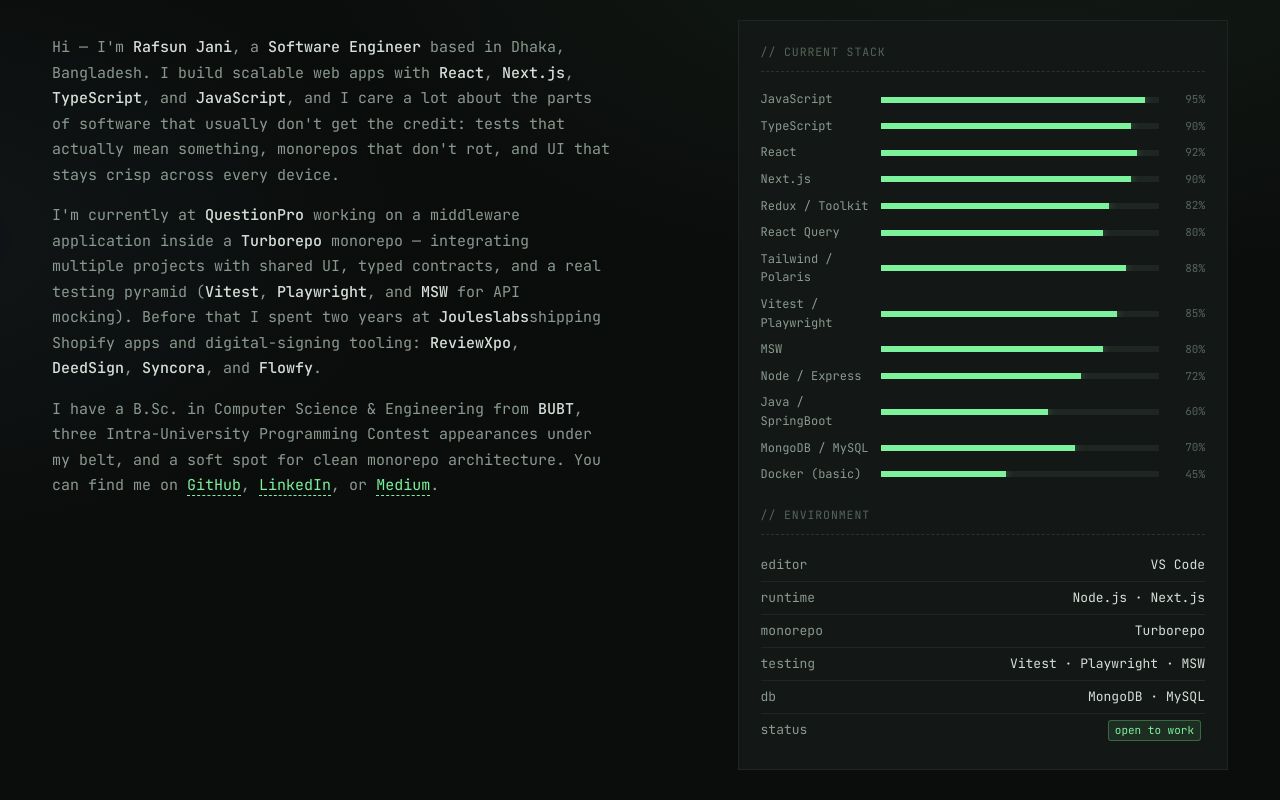
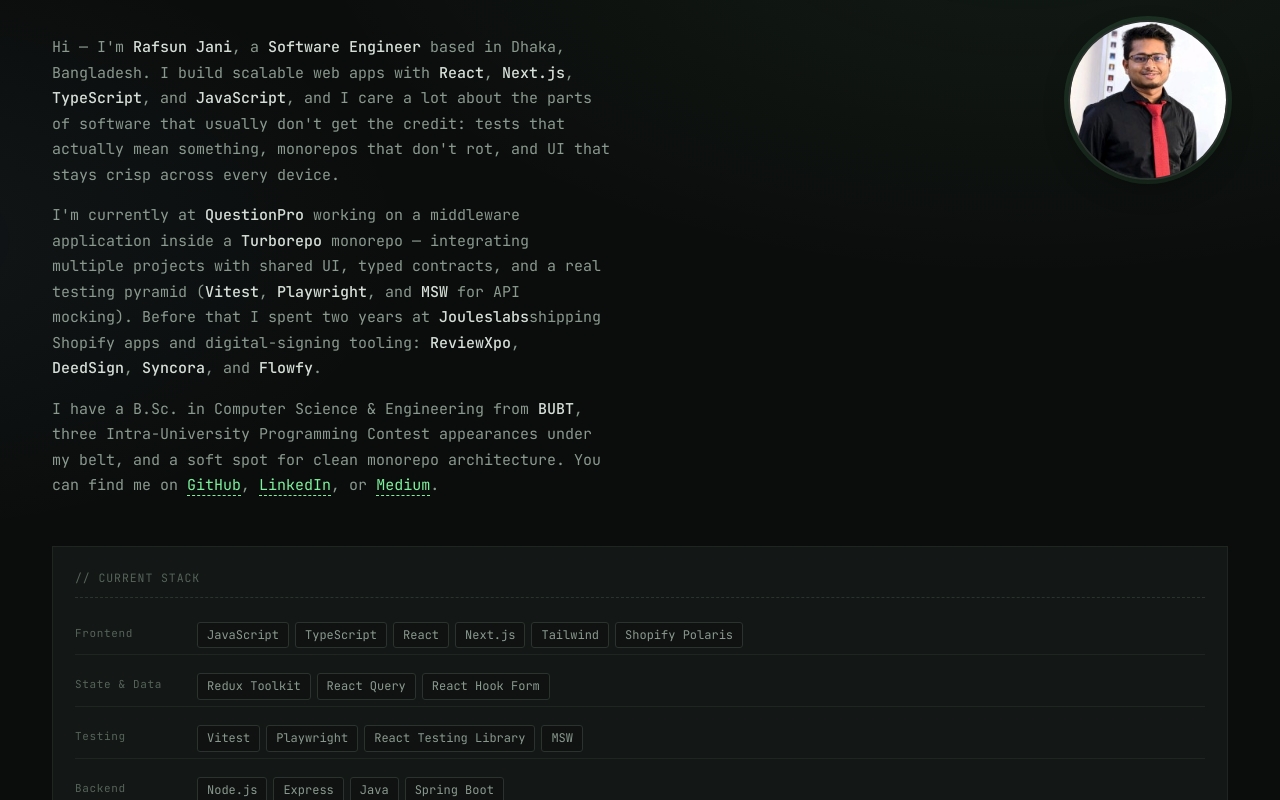
Before and after one commit to Rafsun83/dev-atelier, a React (Vite) app: page / in a window 1280 px wide. Shown: the part 800-1600 px from the top of the page. Built offline with nearby package versions, Linux system fonts and the light colour scheme.

Commit message:
Updated design section and data update

```diff
--- a/src/components/About.jsx
+++ b/src/components/About.jsx
@@ -1,5 +1,5 @@
 import React from "react";
-import { SectionHead, Reveal, Bars } from "./shared.jsx";
+import { SectionHead, Reveal } from "./shared.jsx";
 
 export function About({ profile, skills }) {
   return (
@@ -8,48 +8,103 @@
       <Reveal className="about">
         <div>
           <p>
-            Hi — I'm <b>Rafsun Jani</b>, a <b>Software Engineer</b> based in {profile.location}.
-            I build scalable web apps with <b>React</b>, <b>Next.js</b>, <b>TypeScript</b>, and
-            <b> JavaScript</b>, and I care a lot about the parts of software that usually
-            don't get the credit: tests that actually mean something, monorepos that don't
-            rot, and UI that stays crisp across every device.
+            Hi — I'm <b>Rafsun Jani</b>, a <b>Software Engineer</b> based in{" "}
+            {profile.location}. I build scalable web apps with <b>React</b>,{" "}
+            <b>Next.js</b>, <b>TypeScript</b>, and
+            <b> JavaScript</b>, and I care a lot about the parts of software
+            that usually don't get the credit: tests that actually mean
+            something, monorepos that don't rot, and UI that stays crisp across
+            every device.
           </p>
           <p>
-            I'm currently at <b>QuestionPro</b> working on a middleware application inside
-            a <b>Turborepo</b> monorepo — integrating multiple projects with shared UI,
-            typed contracts, and a real testing pyramid (<b>Vitest</b>, <b>Playwright</b>,
-            and <b>MSW</b> for API mocking). Before that I spent two years at <b>Jouleslabs</b>
-            shipping Shopify apps and digital-signing tooling: <b>ReviewXpo</b>, <b>DeedSign</b>,
-            <b> Syncora</b>, and <b>Flowfy</b>.
+            I'm currently at <b>QuestionPro</b> working on a middleware
+            application inside a <b>Turborepo</b> monorepo — integrating
+            multiple projects with shared UI, typed contracts, and a real
+            testing pyramid (<b>Vitest</b>, <b>Playwright</b>, and <b>MSW</b>{" "}
+            for API mocking). Before that I spent two years at <b>Jouleslabs</b>
+            shipping Shopify apps and digital-signing tooling: <b>
+              ReviewXpo
+            </b>, <b>DeedSign</b>,<b> Syncora</b>, and <b>Flowfy</b>.
           </p>
           <p>
-            I have a B.Sc. in Computer Science & Engineering from <b>BUBT</b>, three
-            Intra-University Programming Contest appearances under my belt, and a soft spot
-            for clean monorepo architecture. You can find me on{" "}
-            <a className="link" href={profile.links.github} target="_blank" rel="noreferrer">GitHub</a>,{" "}
-            <a className="link" href={profile.links.linkedin} target="_blank" rel="noreferrer">LinkedIn</a>, or{" "}
-            <a className="link" href={profile.links.medium} target="_blank" rel="noreferrer">Medium</a>.
+            I have a B.Sc. in Computer Science & Engineering from <b>BUBT</b>,
+            three Intra-University Programming Contest appearances under my
+            belt, and a soft spot for clean monorepo architecture. You can find
+            me on{" "}
+            <a
+              className="link"
+              href={profile.links.github}
+              target="_blank"
+              rel="noreferrer"
+            >
+              GitHub
+            </a>
+            ,{" "}
+            <a
+              className="link"
+              href={profile.links.linkedin}
+              target="_blank"
+              rel="noreferrer"
+            >
+              LinkedIn
+            </a>
+            , or{" "}
+            <a
+              className="link"
+              href={profile.links.medium}
+              target="_blank"
+              rel="noreferrer"
+            >
+              Medium
+            </a>
+            .
           </p>
         </div>
 
-        <aside>
-          <div className="stat-card">
-            <div className="hd">// CURRENT STACK</div>
-            <Bars items={skills.stack} />
+        <div className="about-avatar-col">
+          <img
+            src="./public/Rafsun.jpeg"
+            alt={profile.name}
+            className="about-photo-avatar"
+            onError={(e) => {
+              e.currentTarget.closest(".about-avatar-col").style.display =
+                "none";
+            }}
+          />
+        </div>
+      </Reveal>
 
-            <div className="hd" style={{ marginTop: 18 }}>// ENVIRONMENT</div>
-            {skills.env.map(r => (
-              <div className="stat-row" key={r.k}>
-                <span className="k">{r.k}</span>
-                <span className="v">{r.v}</span>
+      <Reveal className="skills-section">
+        <div className="skills-hd">// CURRENT STACK</div>
+        <div className="skills-categories">
+          {skills.categories.map((cat) => (
+            <div className="skills-cat" key={cat.label}>
+              <span className="skills-cat-label">{cat.label}</span>
+              <div className="skills-cat-items">
+                {cat.items.map((item) => (
+                  <span className="skill-tag" key={item}>
+                    {item}
+                  </span>
+                ))}
               </div>
-            ))}
-            <div className="stat-row">
-              <span className="k">status</span>
-              <span className="v"><span className="tag">open to work</span></span>
             </div>
+          ))}
+        </div>
+        {/* <div className="skills-env">
+          <div className="skills-env-hd">// ENVIRONMENT</div>
+          {skills.env.map((r) => (
+            <div className="stat-row" key={r.k}>
+              <span className="k">{r.k}</span>
+              <span className="v">{r.v}</span>
+            </div>
+          ))}
+          <div className="stat-row">
+            <span className="k">status</span>
+            <span className="v">
+              <span className="tag">open to work</span>
+            </span>
           </div>
-        </aside>
+        </div> */}
       </Reveal>
     </section>
   );
--- a/src/data.js
+++ b/src/data.js
@@ -32,6 +32,14 @@
       { k: "Java / SpringBoot", v: 60 },
       { k: "MongoDB / MySQL", v: 70 },
       { k: "Docker (basic)", v: 45 },
+    ],
+    categories: [
+      { label: "Frontend",      items: ["JavaScript", "TypeScript", "React", "Next.js", "Tailwind", "Shopify Polaris"] },
+      { label: "State & Data",  items: ["Redux Toolkit", "React Query", "React Hook Form"] },
+      { label: "Testing",       items: ["Vitest", "Playwright", "React Testing Library", "MSW"] },
+      { label: "Backend",       items: ["Node.js", "Express", "Java", "Spring Boot"] },
+      { label: "Database",      items: ["MongoDB", "MySQL"] },
+      { label: "Tooling",       items: ["Turborepo", "Docker", "Git", "VS Code"] },
     ],
     env: [
       { k: "editor", v: "VS Code" },
--- a/src/styles.css
+++ b/src/styles.css
@@ -178,12 +178,62 @@
 .rain { position: absolute; inset: 0; pointer-events: none; opacity: .15; color: var(--accent); font-size: 11px; line-height: 1.1; overflow: hidden; white-space: pre; }
 
 /* ABOUT */
-.about { display: grid; grid-template-columns: 1.3fr 1fr; gap: 48px; padding-top: 8px; }
+.about { display: grid; grid-template-columns: 1fr auto; gap: 48px; padding-top: 8px; align-items: start; }
 @media (max-width: 900px) { .about { grid-template-columns: 1fr; } }
 .about p { font-size: 15px; line-height: 1.7; color: var(--text-dim); text-wrap: pretty; max-width: 62ch; }
 .about p + p { margin-top: 1em; }
 .about b, .about strong { color: var(--text); font-weight: 500; }
 .about a.link { color: var(--accent); border-bottom: 1px dashed var(--accent); }
+
+/* Profile avatar */
+.about-avatar-col { position: sticky; top: 100px; }
+.about-photo-avatar {
+  width: 160px;
+  height: 160px;
+  border-radius: 50%;
+  object-fit: cover;
+  object-position: top;
+  display: block;
+  border: 2px solid var(--line-2);
+  box-shadow: 0 10px 30px -10px rgba(0,0,0,.5), 0 0 0 4px color-mix(in oklab, var(--accent) 12%, transparent);
+}
+@media (max-width: 900px) { .about-avatar-col { display: flex; justify-content: center; } }
+
+/* CURRENT STACK — full-width categorized tags */
+.skills-section {
+  margin-top: 32px;
+  border: 1px solid var(--line);
+  background: var(--panel);
+  padding: 22px;
+}
+.skills-hd {
+  color: var(--text-mute);
+  font-size: 11.5px;
+  letter-spacing: .08em;
+  margin-bottom: 18px;
+  padding-bottom: 10px;
+  border-bottom: 1px dashed var(--line-2);
+}
+.skills-categories { display: flex; flex-direction: column; gap: 12px; }
+.skills-cat { display: grid; grid-template-columns: 110px 1fr; gap: 12px; align-items: start; padding: 6px 0; border-bottom: 1px solid var(--line); }
+.skills-cat:last-child { border-bottom: none; }
+@media (max-width: 600px) { .skills-cat { grid-template-columns: 1fr; gap: 6px; } }
+.skills-cat-label { color: var(--text-mute); font-size: 11px; letter-spacing: .06em; padding-top: 3px; }
+.skills-cat-items { display: flex; flex-wrap: wrap; gap: 6px; }
+.skill-tag {
+  padding: 3px 9px;
+  font-size: 12px;
+  color: var(--text-dim);
+  border: 1px solid var(--line-2);
+  border-radius: 3px;
+  background: var(--bg-2);
+  transition: color .15s ease, border-color .15s ease;
+  cursor: default;
+}
+.skill-tag:hover { color: var(--accent); border-color: color-mix(in oklab, var(--accent) 50%, transparent); }
+
+.skills-env { margin-top: 20px; padding-top: 16px; border-top: 1px dashed var(--line-2); }
+.skills-env-hd { color: var(--text-mute); font-size: 11.5px; letter-spacing: .08em; margin-bottom: 8px; }
 
 .stat-card { border: 1px solid var(--line); background: var(--panel); padding: 22px; }
 .stat-card .hd { color: var(--text-mute); font-size: 11.5px; letter-spacing: .08em; margin-bottom: 14px; padding-bottom: 10px; border-bottom: 1px dashed var(--line-2); }
```
Also changed, not shown: public/Rafsun.jpeg (added), 3 other files (tests, documents, lock files or other folders).
